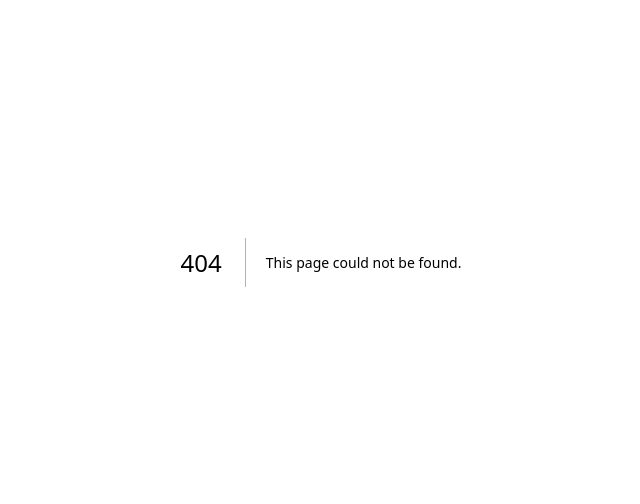
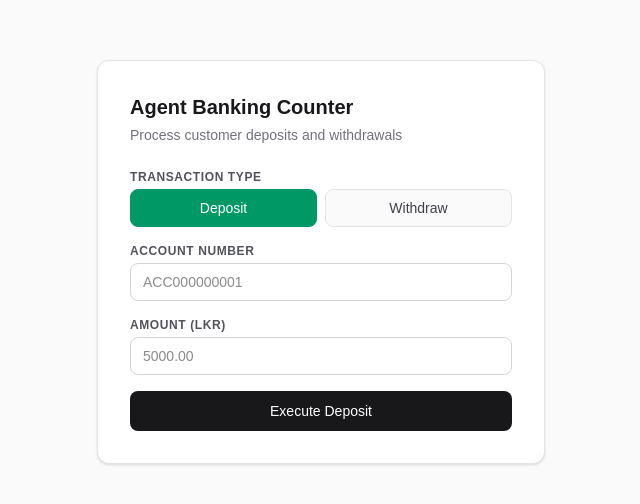
Before and after one commit to Arkeshan/B-Trust-MIMS, a Next.js app in the folder frontend/: page /agent/transfer in a window 1280 px wide. Before the commit this address had no page. Shown: the part 138-642 px from the top of the page, without its empty margins (319-959 px from the left). Built offline with nearby package versions, Linux system fonts and the light colour scheme.

Commit message:
Completed Transaction API, DB Triggers, and UI

```diff
--- /dev/null
+++ b/frontend/app/agent/transfer/page.tsx
@@ -0,0 +1,156 @@
+"use client";
+
+import { useState } from "react";
+
+export default function AgentTransferPage() {
+  const [accountNo, setAccountNo] = useState("");
+  const [amount, setAmount] = useState("");
+  const [txnType, setTxnType] = useState<"deposit" | "withdraw">("deposit");
+  const [loading, setLoading] = useState(false);
+  const [feedback, setFeedback] = useState<{ type: "success" | "error"; message: string; balance?: string } | null>(null);
+
+  const handleSubmit = async (e: React.FormEvent) => {
+    e.preventDefault();
+    setLoading(true);
+    setFeedback(null);
+
+    const endpoint = txnType === "deposit" ? "/api/txn/deposit" : "/api/txn/withdraw";
+
+    try {
+      const res = await fetch(`http://localhost:8080${endpoint}`, {
+        method: "POST",
+        headers: { "Content-Type": "application/json" },
+        body: JSON.stringify({
+          account_no: accountNo,
+          amount: parseFloat(amount),
+        }),
+      });
+
+      const text = await res.text();
+      let data;
+      try {
+        data = JSON.parse(text);
+      } catch {
+        data = { message: text };
+      }
+
+      if (!res.ok) {
+        setFeedback({
+          type: "error",
+          message: data.message || `Server responded with status ${res.status}`,
+        });
+      } else {
+        setFeedback({
+          type: "success",
+          message: `${data.message || "Transaction completed."}`,
+          balance: data.new_balance,
+        });
+        setAmount("");
+      }
+    } catch (err) {
+      setFeedback({
+        type: "error",
+        message: "Failed to connect to backend server. Make sure Go is running on port 8080.",
+      });
+    } finally {
+      setLoading(false);
+    }
+  };
+
+  return (
+    <div className="min-h-screen bg-zinc-50 flex items-center justify-center p-6 text-zinc-900">
+      <div className="w-full max-w-md bg-white border border-zinc-200 rounded-xl p-8 shadow-sm">
+        <h1 className="text-xl font-bold mb-1">Agent Banking Counter</h1>
+        <p className="text-sm text-zinc-500 mb-6">Process customer deposits and withdrawals</p>
+
+        <form onSubmit={handleSubmit} className="space-y-4">
+          <div>
+            <label className="block text-xs font-semibold uppercase tracking-wider text-zinc-600 mb-1">
+              Transaction Type
+            </label>
+            <div className="grid grid-cols-2 gap-2">
+              <button
+                type="button"
+                onClick={() => setTxnType("deposit")}
+                className={`py-2 text-sm font-medium rounded-lg border transition ${
+                  txnType === "deposit"
+                    ? "bg-emerald-600 text-white border-emerald-600"
+                    : "bg-zinc-50 text-zinc-700 border-zinc-200 hover:bg-zinc-100"
+                }`}
+              >
+                Deposit
+              </button>
+              <button
+                type="button"
+                onClick={() => setTxnType("withdraw")}
+                className={`py-2 text-sm font-medium rounded-lg border transition ${
+                  txnType === "withdraw"
+                    ? "bg-rose-600 text-white border-rose-600"
+                    : "bg-zinc-50 text-zinc-700 border-zinc-200 hover:bg-zinc-100"
+                }`}
+              >
+                Withdraw
+              </button>
+            </div>
+          </div>
+
+          <div>
+            <label className="block text-xs font-semibold uppercase tracking-wider text-zinc-600 mb-1">
+              Account Number
+            </label>
+            <input
+              type="text"
+              required
+              placeholder="ACC000000001"
+              value={accountNo}
+              onChange={(e) => setAccountNo(e.target.value)}
+              className="w-full px-3 py-2 border border-zinc-300 rounded-lg text-sm focus:outline-none focus:ring-2 focus:ring-zinc-900"
+            />
+          </div>
+
+          <div>
+            <label className="block text-xs font-semibold uppercase tracking-wider text-zinc-600 mb-1">
+              Amount (LKR)
+            </label>
+            <input
+              type="number"
+              step="0.01"
+              min="1"
+              required
+              placeholder="5000.00"
+              value={amount}
+              onChange={(e) => setAmount(e.target.value)}
+              className="w-full px-3 py-2 border border-zinc-300 rounded-lg text-sm focus:outline-none focus:ring-2 focus:ring-zinc-900"
+            />
+          </div>
+
+          <button
+            type="submit"
+            disabled={loading}
+            className="w-full py-2.5 bg-zinc-900 text-white rounded-lg text-sm font-medium hover:bg-zinc-800 transition disabled:opacity-50"
+          >
+            {loading ? "Processing..." : `Execute ${txnType === "deposit" ? "Deposit" : "Withdrawal"}`}
+          </button>
+        </form>
+
+        {feedback && (
+          <div
+            className={`mt-6 p-4 rounded-lg text-sm border ${
+              feedback.type === "success"
+                ? "bg-emerald-50 border-emerald-200 text-emerald-900"
+                : "bg-rose-50 border-rose-200 text-rose-900"
+            }`}
+          >
+            <p className="font-semibold">{feedback.type === "success" ? "Success" : "Failed"}</p>
+            <p className="mt-0.5 text-xs">{feedback.message}</p>
+            {feedback.balance && (
+              <p className="mt-2 font-mono text-xs font-bold">
+                Updated Balance: LKR {feedback.balance}
+              </p>
+            )}
+          </div>
+        )}
+      </div>
+    </div>
+  );
+}
--- a/frontend/app/layout.tsx
+++ b/frontend/app/layout.tsx
@@ -13,11 +13,15 @@ const geistMono = Geist_Mono({
 });
 
 export const metadata: Metadata = {
-  title: "Create Next App",
-  description: "Generated by create next app",
+  title: "B-Trust Microbanking",
+  description: "B-Trust Microbanking and Interest Management System",
 };
 
-export default function RootLayout({ children }: LayoutProps<"/">) {
+export default function RootLayout({
+  children,
+}: Readonly<{
+  children: React.ReactNode;
+}>) {
   return (
     <html
       lang="en"
```
Also changed, not shown: 2 other files (tests, documents, lock files or other folders).
